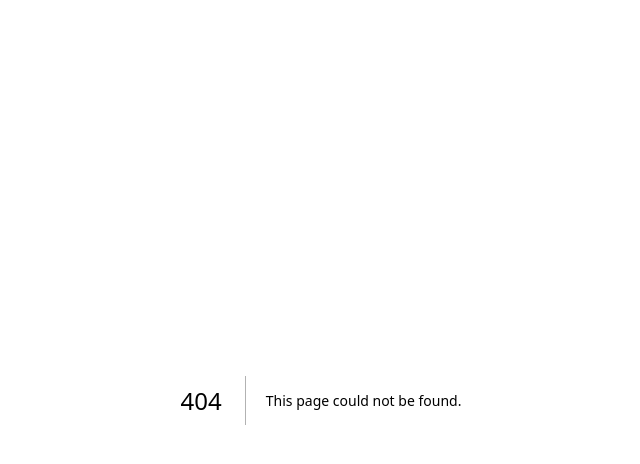
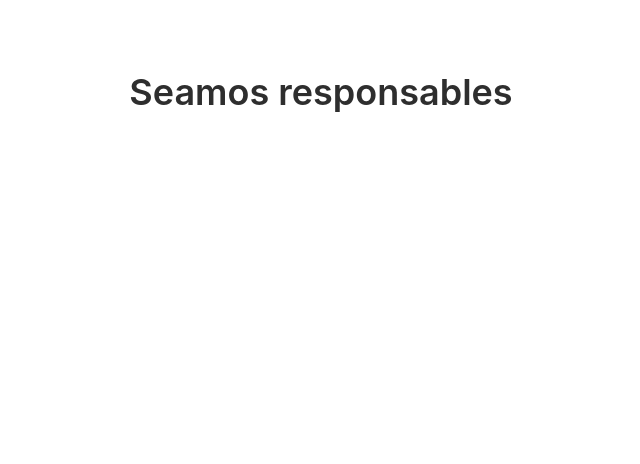
Before and after one commit to vr1eva/deku.com, a Next.js app: page /components/Cta in a window 1280 px wide. Before the commit this address had no page. Shown: the top 464 px of the page, without its empty margins (319-959 px from the left). Built offline with nearby package versions, Linux system fonts and the light colour scheme.

Commit message:
cta section

```diff
--- /dev/null
+++ b/pages/components/Cta.jsx
@@ -0,0 +1,9 @@
+import styles from "./Cta.module.scss"
+
+export default function Cta() {
+    return (
+        <div className={styles.cta}>
+            <h3 className={styles.heading}>Seamos responsables</h3>
+        </div>
+    )
+}
--- /dev/null
+++ b/pages/components/Cta.module.scss
@@ -0,0 +1,14 @@
+.heading {
+    font-style: normal;
+    font-weight: 600;
+    font-size: 36px;
+    line-height: 44px;
+    text-align: center;
+    color: var(--dark);
+    margin: 0;
+}
+
+.cta {
+    padding: 70px 0;
+    text-align:center;
+}
--- a/pages/index.js
+++ b/pages/index.js
@@ -5,6 +5,7 @@ import Hero from "./components/Hero"
 import Explore from "./components/Explore"
 import Join from "./components/Join"
 import Popular from "./components/Popular"
+import Cta from "./components/Cta"
 
 export default function Home() {
   return (
@@ -22,6 +23,8 @@ export default function Home() {
       <Join />
 
       <Popular />
+
+      <Cta />
 
       <main className={styles.main}>
         <h1 className={styles.title}>
```
